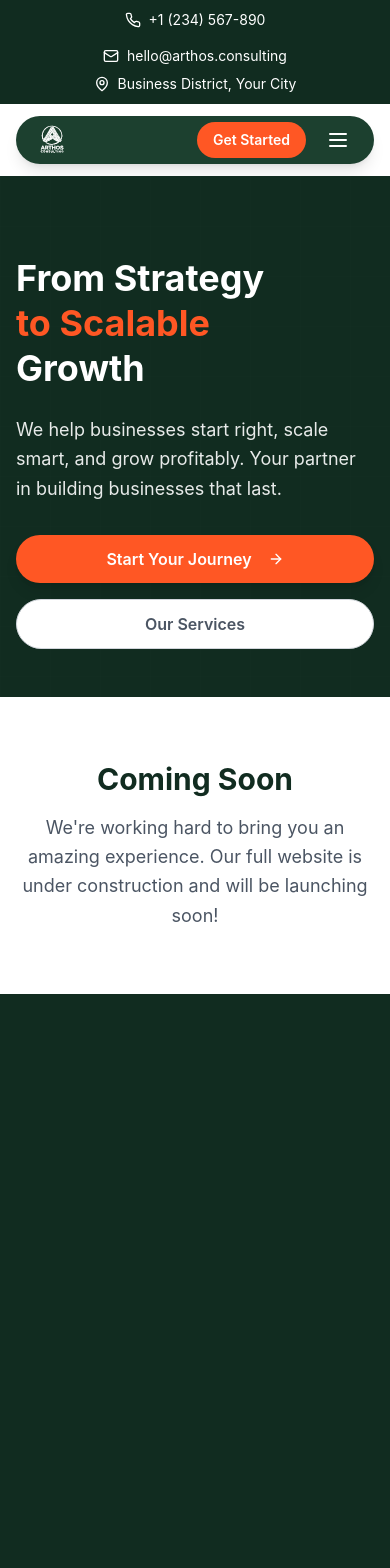
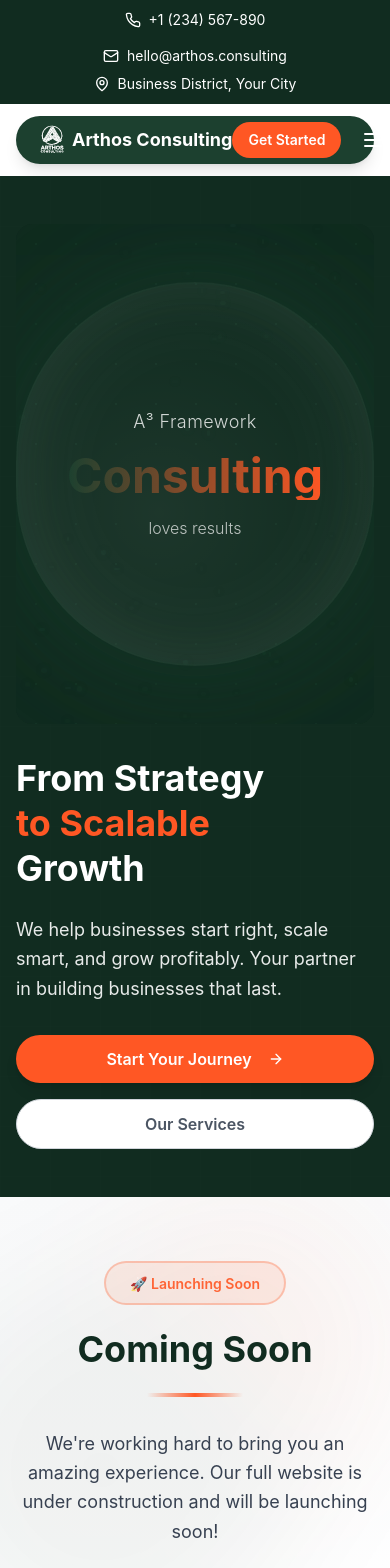
Before and after one commit to naren4488/arthosconsulting, a React (Vite) app: page / in a window 390 px wide. Shown: the top 1568 px of the page. Before the commit the page ends 994 px from the top, so only its background shows below. Built offline with nearby package versions, Linux system fonts and the light colour scheme.

Commit message:
updated hero section

```diff
--- a/src/components/layout/MainNavigation.tsx
+++ b/src/components/layout/MainNavigation.tsx
@@ -36,6 +36,7 @@ export default function MainNavigation() {
                 alt="Arthos Consulting"
                 className="h-10 md:h-12 lg:h-16 w-auto object-contain brightness-0 invert"
               />
+              <span className="text-white text-lg md:text-xl lg:text-2xl font-bold">Arthos Consulting</span>
               </a>
             </div>
 
--- a/src/components/sections/ComingSoonSection.tsx
+++ b/src/components/sections/ComingSoonSection.tsx
@@ -1,14 +1,36 @@
 export default function ComingSoonSection() {
   return (
-    <section className="bg-white py-16 md:py-20 lg:py-24">
-      <div className="container mx-auto px-4">
+    <section className="bg-gradient-to-b from-gray-50 to-white py-16 md:py-20 lg:py-24 relative overflow-hidden">
+      {/* Decorative background elements */}
+      <div className="absolute inset-0 opacity-5">
+        <div className="absolute top-0 left-1/4 w-72 h-72 bg-primary rounded-full blur-3xl"></div>
+        <div className="absolute bottom-0 right-1/4 w-96 h-96 bg-brand-dark-green rounded-full blur-3xl"></div>
+      </div>
+
+      <div className="container mx-auto px-4 relative z-10">
         <div className="max-w-4xl mx-auto text-center">
-          <h2 className="text-3xl md:text-4xl lg:text-5xl font-bold text-brand-dark-green mb-4">
+          <div className="inline-block mb-6 animate-pulse">
+            <div className="bg-primary/10 border-2 border-primary/30 rounded-full px-6 py-2">
+              <span className="text-primary text-sm md:text-base font-semibold">🚀 Launching Soon</span>
+            </div>
+          </div>
+
+          <h2 className="text-4xl md:text-5xl lg:text-6xl font-bold text-brand-dark-green mb-6 animate-fadeInUp" style={{ animationDelay: '0.2s' }}>
             Coming Soon
           </h2>
-          <p className="text-lg md:text-xl text-gray-600 max-w-2xl mx-auto leading-relaxed">
+
+          <div className="w-0 h-1 bg-gradient-to-r from-transparent via-primary to-transparent mx-auto mb-8 animate-slideIn" style={{ animationDelay: '0.6s' }}></div>
+
+          <p className="text-lg md:text-xl lg:text-2xl text-gray-700 max-w-2xl mx-auto leading-relaxed mb-8 animate-fadeInUp" style={{ animationDelay: '0.8s' }}>
             We're working hard to bring you an amazing experience. Our full website is under construction and will be launching soon!
           </p>
+
+          {/* Animated dots */}
+          <div className="flex justify-center gap-2 mt-10">
+            <div className="w-3 h-3 bg-primary rounded-full animate-bounce" style={{ animationDelay: '0ms' }}></div>
+            <div className="w-3 h-3 bg-primary rounded-full animate-bounce" style={{ animationDelay: '150ms' }}></div>
+            <div className="w-3 h-3 bg-primary rounded-full animate-bounce" style={{ animationDelay: '300ms' }}></div>
+          </div>
         </div>
       </div>
     </section>
--- a/src/components/sections/HeroSection.tsx
+++ b/src/components/sections/HeroSection.tsx
@@ -1,4 +1,5 @@
 import HeroContent from './HeroContent'
+import HeroVisuals from './HeroVisuals'
 
 export default function HeroSection() {
   return (
@@ -24,7 +25,7 @@ export default function HeroSection() {
 
           {/* Right Column - Visuals */}
           <div className="order-1 lg:order-2">
-            {/* <HeroVisuals /> */}
+            <HeroVisuals />
           </div>
         </div>
       </div>
--- a/src/components/sections/HeroVisuals.tsx
+++ b/src/components/sections/HeroVisuals.tsx
@@ -1,91 +1,82 @@
-import { UserCog, Star, TrendingUp } from 'lucide-react'
-import StatCard from './StatCard'
-
 export default function HeroVisuals() {
   return (
-    <div className="relative h-full min-h-[400px] md:min-h-[600px] lg:min-h-[700px] flex flex-col items-center justify-center py-8">
-      {/* Background Grid Pattern */}
+    <div className="relative h-full min-h-[500px] md:min-h-[600px] lg:min-h-[700px] flex items-center justify-center py-8">
+      {/* Dark background with glowing dots pattern */}
+      <div className="absolute inset-0 bg-brand-dark-green rounded-2xl overflow-hidden">
+        {/* Glowing dots pattern */}
+        <div className="absolute inset-0" style={{
+          backgroundImage: `radial-gradient(circle, hsl(var(--brand-nav-green)) 1px, transparent 1px)`,
+          backgroundSize: '40px 40px',
+          backgroundPosition: '0 0, 20px 20px',
+          opacity: 0.4
+        }}>
+          {/* Additional scattered dots with varying opacity */}
+          {[...Array(50)].map((_, i) => (
             <div
-        className="absolute inset-0 opacity-10"
+              key={i}
+              className="absolute rounded-full bg-brand-nav-green"
               style={{
-          backgroundImage: `
-            linear-gradient(to right, rgba(255,255,255,0.1) 1px, transparent 1px),
-            linear-gradient(to bottom, rgba(255,255,255,0.1) 1px, transparent 1px)
-          `,
-          backgroundSize: '40px 40px'
+                width: `${Math.random() * 4 + 2}px`,
+                height: `${Math.random() * 4 + 2}px`,
+                left: `${Math.random() * 100}%`,
+                top: `${Math.random() * 100}%`,
+                opacity: Math.random() * 0.6 + 0.2,
+                boxShadow: '0 0 6px hsl(var(--brand-nav-green))'
               }}
             />
-
-      {/* Circular Graphics - Abstract shapes */}
-      <div className="absolute inset-0 overflow-hidden">
-        {/* Large circle - top left */}
-        <div className="absolute -top-20 -left-20 w-64 h-64 md:w-80 md:h-80 bg-brand-nav-green/30 rounded-full blur-2xl"></div>
-        {/* Medium circle - center right */}
-        <div className="absolute top-1/2 -right-20 w-48 h-48 md:w-64 md:h-64 bg-primary/20 rounded-full blur-2xl"></div>
-        {/* Small circle - bottom left */}
-        <div className="absolute -bottom-20 left-1/4 w-40 h-40 md:w-56 md:h-56 bg-yellow-600/20 rounded-full blur-2xl"></div>
-        {/* Medium circle - center */}
-        <div className="absolute top-1/3 left-1/3 w-56 h-56 md:w-72 md:h-72 bg-brand-dark-green/40 rounded-full blur-2xl"></div>
+          ))}
         </div>
 
-      {/* Central A³ Framework Element */}
-      <div className="relative z-10 text-center mb-4 md:mb-8">
-        <div className="text-5xl sm:text-6xl md:text-7xl lg:text-8xl xl:text-9xl font-bold text-white">
-          A<sup className="text-3xl sm:text-4xl md:text-5xl lg:text-6xl">3</sup>
-        </div>
-        <div className="text-base sm:text-lg md:text-xl lg:text-2xl text-white/90 mt-2">
-          Framework
+        {/* Large glowing circular shape (central sphere) */}
+        <div className="absolute inset-0 flex items-center justify-center">
+          <div
+            className="relative w-96 h-96 md:w-[500px] md:h-[500px] lg:w-[600px] lg:h-[600px] rounded-full"
+            style={{
+              background: 'radial-gradient(circle at 40% 60%, rgba(255,255,255,0.05), transparent 70%)',
+              boxShadow: `
+                inset 0 0 100px rgba(255,255,255,0.1),
+                0 0 150px hsl(var(--brand-nav-green) / 0.3),
+                0 0 250px hsl(var(--brand-nav-green) / 0.2)
+              `
+            }}
+          >
+            {/* Outer glow ring */}
+            <div
+              className="absolute inset-0 rounded-full border-2"
+              style={{
+                borderColor: 'hsl(var(--brand-nav-green) / 0.4)',
+                boxShadow: `
+                  inset 0 0 50px hsl(var(--brand-nav-green) / 0.2),
+                  0 0 100px hsl(var(--brand-nav-green) / 0.3)
+                `
+              }}
+            />
           </div>
         </div>
 
-      {/* Stat Cards */}
-      <div className="relative z-20 w-full mt-8 md:mt-12">
-        {/* Mobile: Stack cards */}
-        <div className="flex flex-col gap-4 md:hidden">
-          <StatCard
-            icon={UserCog}
-            number="500+"
-            label="Projects Delivered"
-          />
-          <StatCard
-            icon={Star}
-            number="98%"
-            label="Client Satisfaction"
-          />
-          <StatCard
-            icon={TrendingUp}
-            number="12+"
-            label="Years Experience"
-          />
+        {/* Text Content - Centered */}
+        <div className="relative z-10 flex flex-col items-center justify-center h-full px-8">
+          {/* Top Text - Framework Name */}
+          <div className="text-white/80 text-lg md:text-xl lg:text-2xl font-light tracking-wide mb-4">
+            A³ Framework
           </div>
 
-        {/* Desktop: Positioned cards */}
-        <div className="hidden md:block relative h-96 lg:h-[500px]">
-          {/* Top Card - Projects Delivered */}
-          <div className="absolute top-0 left-0 w-48 lg:w-56">
-            <StatCard
-              icon={UserCog}
-              number="500+"
-              label="Projects Delivered"
-            />
+          {/* Main Text - "Consulting" with gradient */}
+          <div
+            className="text-5xl md:text-6xl lg:text-7xl xl:text-8xl font-bold mb-4"
+            style={{
+              background: 'linear-gradient(to right, hsl(var(--brand-nav-green)), hsl(var(--primary)))',
+              WebkitBackgroundClip: 'text',
+              WebkitTextFillColor: 'transparent',
+              backgroundClip: 'text'
+            }}
+          >
+            Consulting
           </div>
 
-          {/* Middle Right Card - Client Satisfaction */}
-          <div className="absolute top-1/2 right-0 -translate-y-1/2 w-48 lg:w-56">
-            <StatCard
-              icon={Star}
-              number="98%"
-              label="Client Satisfaction"
-            />
-          </div>
-
-          {/* Bottom Card - Years Experience */}
-          <div className="absolute bottom-0 left-1/2 -translate-x-1/2 w-48 lg:w-56">
-            <StatCard
-              icon={TrendingUp}
-              number="12+"
-              label="Years Experience"
-            />
+          {/* Bottom Text */}
+          <div className="text-white/70 text-base md:text-lg lg:text-xl font-light">
+            loves results
           </div>
         </div>
       </div>
--- a/tailwind.config.js
+++ b/tailwind.config.js
@@ -68,10 +68,30 @@ export default {
           from: { height: "var(--radix-accordion-content-height)" },
           to: { height: "0" },
         },
+        "fadeInUp": {
+          "0%": {
+            opacity: "0",
+            transform: "translateY(20px)",
+          },
+          "100%": {
+            opacity: "1",
+            transform: "translateY(0)",
+          },
+        },
+        "slideIn": {
+          "0%": {
+            width: "0",
+          },
+          "100%": {
+            width: "6rem",
+          },
+        },
       },
       animation: {
         "accordion-down": "accordion-down 0.2s ease-out",
         "accordion-up": "accordion-up 0.2s ease-out",
+        "fadeInUp": "fadeInUp 0.8s ease-out forwards",
+        "slideIn": "slideIn 1s ease-out forwards",
       },
     },
   },
```
Lines whose indentation alone changed are shown as unchanged.
